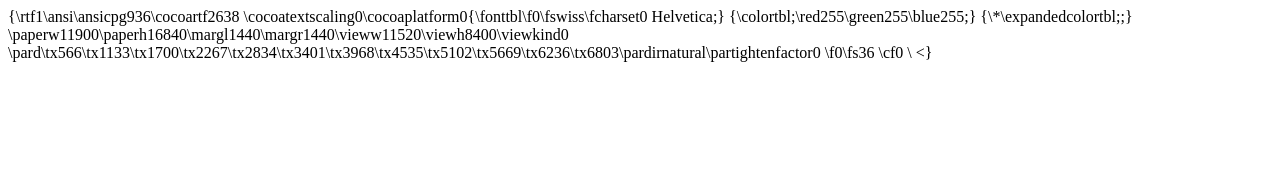
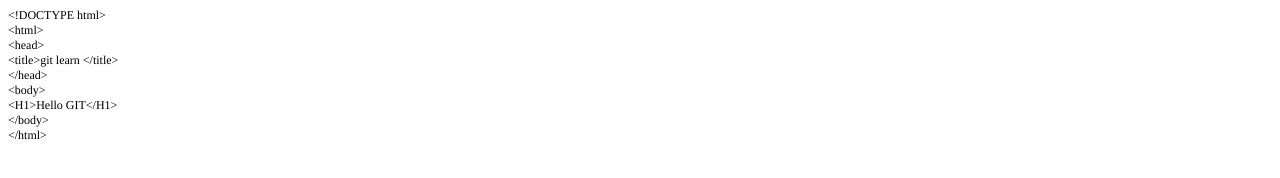
Before and after one commit to Backpacktrip/Git, a plain HTML site: page index.html in a window 1280 px wide. Drawn offline with Linux system fonts and the light colour scheme.

Commit message:
newweb1.0

```diff
--- a/index.html
+++ b/index.html
@@ -1,9 +1,25 @@
-{\rtf1\ansi\ansicpg936\cocoartf2638
-\cocoatextscaling0\cocoaplatform0{\fonttbl\f0\fswiss\fcharset0 Helvetica;}
-{\colortbl;\red255\green255\blue255;}
-{\*\expandedcolortbl;;}
-\paperw11900\paperh16840\margl1440\margr1440\vieww11520\viewh8400\viewkind0
-\pard\tx566\tx1133\tx1700\tx2267\tx2834\tx3401\tx3968\tx4535\tx5102\tx5669\tx6236\tx6803\pardirnatural\partightenfactor0
-
-\f0\fs36 \cf0 <html>\
-<}
+<!DOCTYPE html PUBLIC "-//W3C//DTD HTML 4.01//EN" "http://www.w3.org/TR/html4/strict.dtd">
+<html>
+<head>
+  <meta http-equiv="Content-Type" content="text/html; charset=utf-8">
+  <meta http-equiv="Content-Style-Type" content="text/css">
+  <title></title>
+  <meta name="Generator" content="Cocoa HTML Writer">
+  <meta name="CocoaVersion" content="2113.4">
+  <style type="text/css">
+    p.p1 {margin: 0.0px 0.0px 0.0px 0.0px; font: 12.0px Times; color: #000000; -webkit-text-stroke: #000000}
+    span.s1 {font-kerning: none}
+  </style>
+</head>
+<body>
+<p class="p1"><span class="s1">&lt;!DOCTYPE html&gt;</span></p>
+<p class="p1"><span class="s1">&lt;html&gt;</span></p>
+<p class="p1"><span class="s1">&lt;head&gt;</span></p>
+<p class="p1"><span class="s1">&lt;title&gt;git learn &lt;/title&gt;</span></p>
+<p class="p1"><span class="s1">&lt;/head&gt;</span></p>
+<p class="p1"><span class="s1">&lt;body&gt;</span></p>
+<p class="p1"><span class="s1">&lt;H1&gt;Hello GIT&lt;/H1&gt;</span></p>
+<p class="p1"><span class="s1">&lt;/body&gt;</span></p>
+<p class="p1"><span class="s1">&lt;/html&gt;</span></p>
+</body>
+</html>
```
